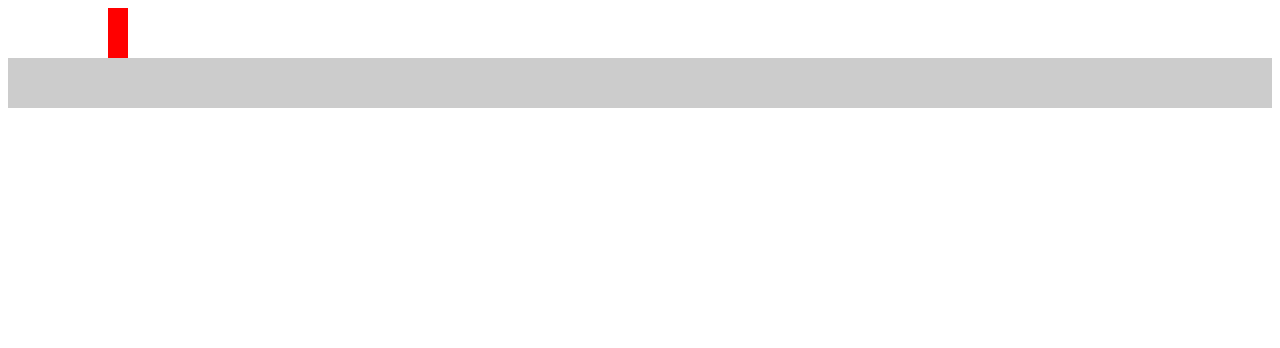
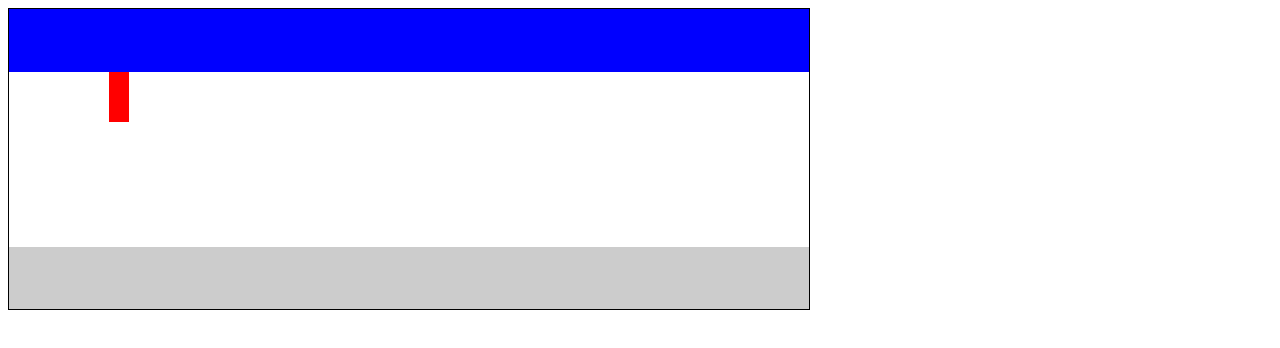
Before and after one commit to FPierre/zombievue-app, a Vue app: page / in a window 1280 px wide. Shown: the top 348 px of the page. Built offline with nearby package versions, Linux system fonts and the light colour scheme.

Commit message:
Mouvements du héros améliorés

```diff
--- a/src/App.vue
+++ b/src/App.vue
@@ -1,6 +1,12 @@
 <template>
   <div id='app'>
-    <hero></hero>
+    <div class='sky'></div>
+
+    <div class='street'>
+      <hero></hero>
+    </div>
+
+    <div class='floor'></div>
   </div>
 </template>
 
@@ -17,6 +23,24 @@ export default {
 
 <style>
 #app {
-  border-bottom: 50px solid #ccc;
+  display: flex;
+  flex-direction: column;
+  height: 300px;
+  width: 800px;
+  border: 1px solid black;
+}
+
+.sky {
+  flex-grow: 1;
+  background-color: blue;
+}
+
+.street {
+  flex-grow: 2;
+}
+
+.floor {
+  flex-grow: 1;
+  background-color: #ccc;
 }
 </style>
--- a/src/components/Hero.vue
+++ b/src/components/Hero.vue
@@ -13,31 +13,34 @@ export default {
     }
   },
   mounted () {
-    window.addEventListener('keyup', this.action)
+    window.addEventListener('keydown', this.action)
   },
   methods: {
     action (e) {
       // console.log(e)
 
       switch (e.code) {
-        case 'ArrowLeft': this.moveLeft()
+        case 'ArrowLeft':
+          this.moveLeft()
           break
-        case 'ArrowRight': this.moveRight()
+        case 'ArrowRight':
+          this.moveRight()
           break
-        case 'Space': this.fire()
+        case 'Space':
+          this.fire()
           break
       }
     },
     moveLeft () {
-      console.log('moveLeft')
-      this.x -= 4
+      // console.log('moveLeft')
+      this.x -= 3
     },
     moveRight () {
-      console.log('moveRight')
-      this.x += 4
+      // console.log('moveRight')
+      this.x += 3
     },
     fire () {
-      console.log('fire')
+      // console.log('fire')
     }
   }
 }
```
